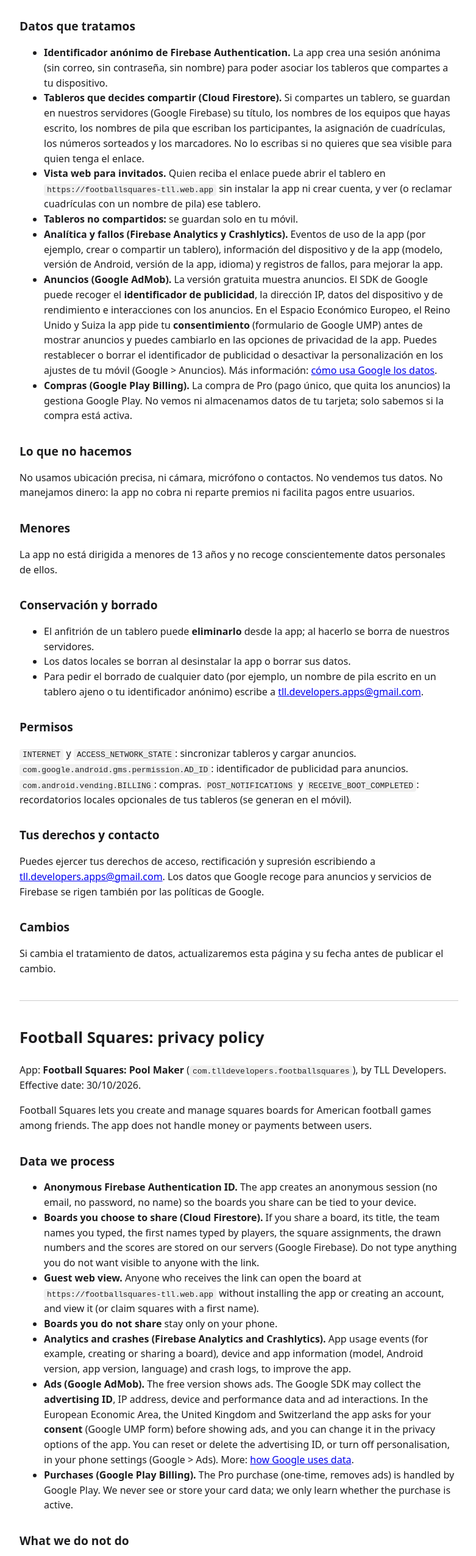
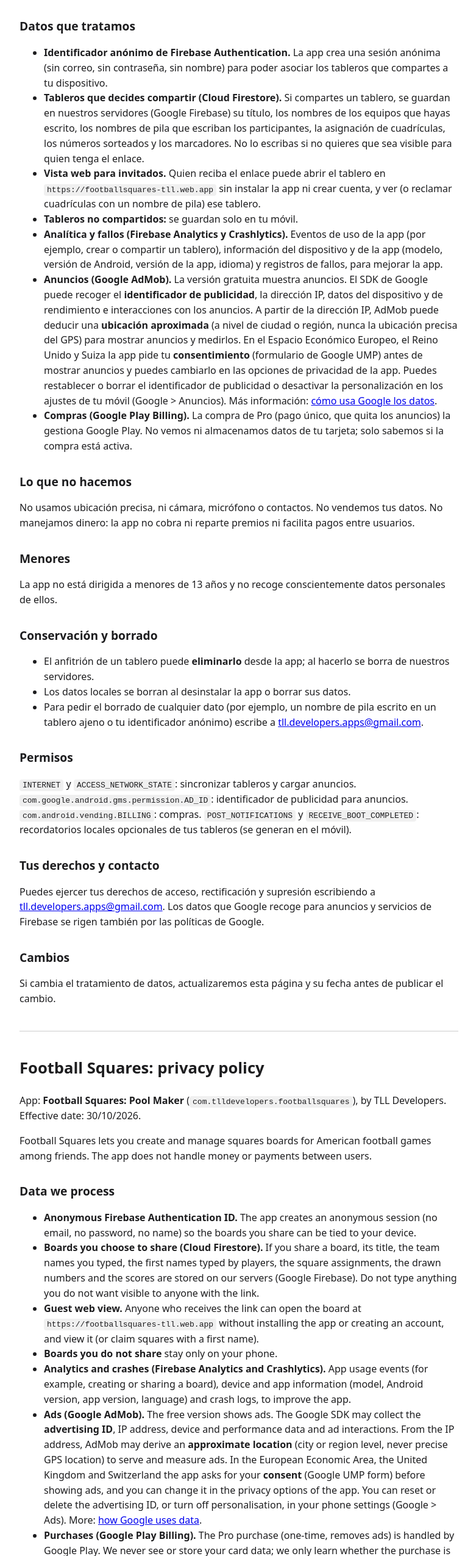
Before and after one commit to TLLDevelopers/PRIVACY_POLICIES, a plain HTML site: page footballsquares/privacy/index.html in a window 1280 px wide. Shown: the part 249-2800 px from the top of the page at 61% size, without its empty margins (248-1029 px from the left). Drawn offline with Linux system fonts and the light colour scheme.

Commit message:
footballsquares: la politica de privacidad indica que AdMob puede usar la ubicacion aproximada derivada de la IP

```diff
--- a/footballsquares/privacy/index.html
+++ b/footballsquares/privacy/index.html
@@ -26,7 +26,7 @@ nav a{margin-right:1em}
 <li><strong>Vista web para invitados.</strong> Quien reciba el enlace puede abrir el tablero en <code>https://footballsquares-tll.web.app</code> sin instalar la app ni crear cuenta, y ver (o reclamar cuadrículas con un nombre de pila) ese tablero.</li>
 <li><strong>Tableros no compartidos:</strong> se guardan solo en tu móvil.</li>
 <li><strong>Analítica y fallos (Firebase Analytics y Crashlytics).</strong> Eventos de uso de la app (por ejemplo, crear o compartir un tablero), información del dispositivo y de la app (modelo, versión de Android, versión de la app, idioma) y registros de fallos, para mejorar la app.</li>
-<li><strong>Anuncios (Google AdMob).</strong> La versión gratuita muestra anuncios. El SDK de Google puede recoger el <strong>identificador de publicidad</strong>, la dirección IP, datos del dispositivo y de rendimiento e interacciones con los anuncios. En el Espacio Económico Europeo, el Reino Unido y Suiza la app pide tu <strong>consentimiento</strong> (formulario de Google UMP) antes de mostrar anuncios y puedes cambiarlo en las opciones de privacidad de la app. Puedes restablecer o borrar el identificador de publicidad o desactivar la personalización en los ajustes de tu móvil (Google &gt; Anuncios). Más información: <a href="https://policies.google.com/technologies/partner-sites">cómo usa Google los datos</a>.</li>
+<li><strong>Anuncios (Google AdMob).</strong> La versión gratuita muestra anuncios. El SDK de Google puede recoger el <strong>identificador de publicidad</strong>, la dirección IP, datos del dispositivo y de rendimiento e interacciones con los anuncios. A partir de la dirección IP, AdMob puede deducir una <strong>ubicación aproximada</strong> (a nivel de ciudad o región, nunca la ubicación precisa del GPS) para mostrar anuncios y medirlos. En el Espacio Económico Europeo, el Reino Unido y Suiza la app pide tu <strong>consentimiento</strong> (formulario de Google UMP) antes de mostrar anuncios y puedes cambiarlo en las opciones de privacidad de la app. Puedes restablecer o borrar el identificador de publicidad o desactivar la personalización en los ajustes de tu móvil (Google &gt; Anuncios). Más información: <a href="https://policies.google.com/technologies/partner-sites">cómo usa Google los datos</a>.</li>
 <li><strong>Compras (Google Play Billing).</strong> La compra de Pro (pago único, que quita los anuncios) la gestiona Google Play. No vemos ni almacenamos datos de tu tarjeta; solo sabemos si la compra está activa.</li>
 </ul>
 <h2>Lo que no hacemos</h2>
@@ -60,7 +60,7 @@ nav a{margin-right:1em}
 <li><strong>Guest web view.</strong> Anyone who receives the link can open the board at <code>https://footballsquares-tll.web.app</code> without installing the app or creating an account, and view it (or claim squares with a first name).</li>
 <li><strong>Boards you do not share</strong> stay only on your phone.</li>
 <li><strong>Analytics and crashes (Firebase Analytics and Crashlytics).</strong> App usage events (for example, creating or sharing a board), device and app information (model, Android version, app version, language) and crash logs, to improve the app.</li>
-<li><strong>Ads (Google AdMob).</strong> The free version shows ads. The Google SDK may collect the <strong>advertising ID</strong>, IP address, device and performance data and ad interactions. In the European Economic Area, the United Kingdom and Switzerland the app asks for your <strong>consent</strong> (Google UMP form) before showing ads, and you can change it in the privacy options of the app. You can reset or delete the advertising ID, or turn off personalisation, in your phone settings (Google &gt; Ads). More: <a href="https://policies.google.com/technologies/partner-sites">how Google uses data</a>.</li>
+<li><strong>Ads (Google AdMob).</strong> The free version shows ads. The Google SDK may collect the <strong>advertising ID</strong>, IP address, device and performance data and ad interactions. From the IP address, AdMob may derive an <strong>approximate location</strong> (city or region level, never precise GPS location) to serve and measure ads. In the European Economic Area, the United Kingdom and Switzerland the app asks for your <strong>consent</strong> (Google UMP form) before showing ads, and you can change it in the privacy options of the app. You can reset or delete the advertising ID, or turn off personalisation, in your phone settings (Google &gt; Ads). More: <a href="https://policies.google.com/technologies/partner-sites">how Google uses data</a>.</li>
 <li><strong>Purchases (Google Play Billing).</strong> The Pro purchase (one-time, removes ads) is handled by Google Play. We never see or store your card data; we only learn whether the purchase is active.</li>
 </ul>
 <h2>What we do not do</h2>
```
